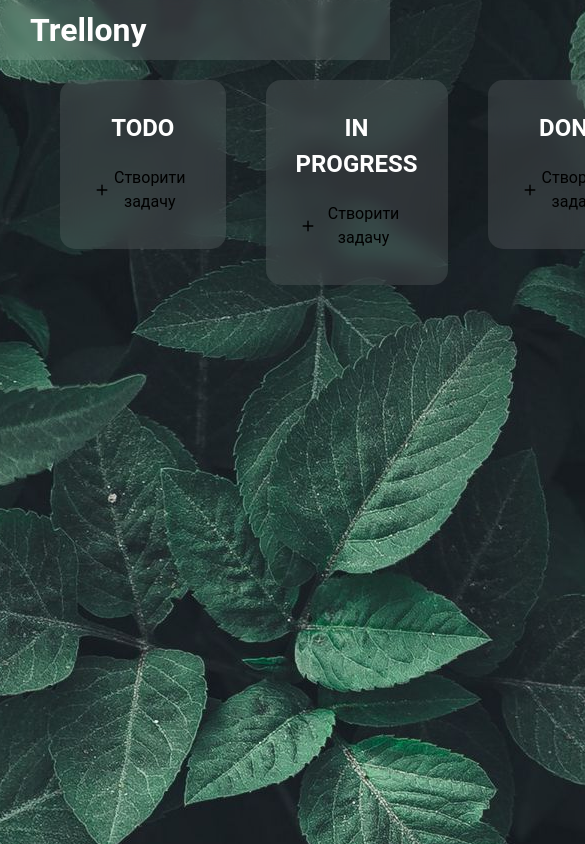
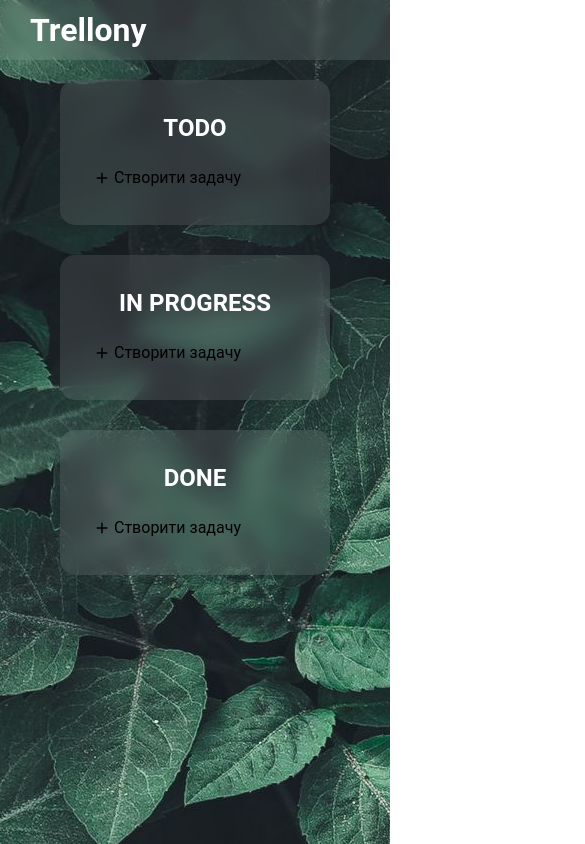
Before and after one commit to DennyAge/trellony, a Nuxt app: page / in a window 390 px wide. Shown: the top 844 px of the page, 585 px wide, since content can reach past the window. Built offline with nearby package versions, Linux system fonts and the light colour scheme.

Commit message:
add media

```diff
--- a/pages/index.vue
+++ b/pages/index.vue
@@ -66,8 +66,15 @@ const onDrop = ( task, newStatus ) => {
 
 <style scoped>
 .task-dashboard {
-  display: flex;
+  display: grid;
+  grid-template-columns: 1fr 1fr 1fr;
   gap: 1.875rem;
 }
 
+@media screen and (max-width: 900px) {
+  .task-dashboard {
+    grid-template-columns: 1fr;
+  }
+}
+
 </style>
```
